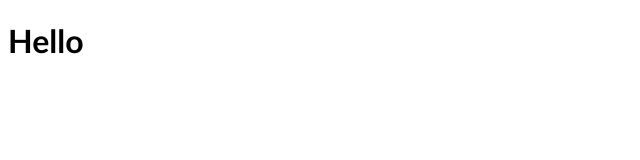
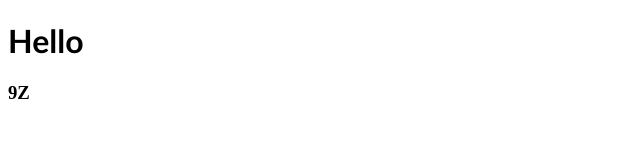
Before and after one commit to mrTAMccann-commits/HTML-hosting-example, a plain HTML site: page index.html in a window 1280 px wide. Shown: the full height of the page, 0-640 px from the left. Drawn offline with Linux system fonts and the light colour scheme.

Commit message:
Update index.html

```diff
--- a/index.html
+++ b/index.html
@@ -8,5 +8,7 @@
 </head>
 <body>
     <h1>Hello</h1>
+    <h3>9Z</h3>
 </body>
+
 </html>
```
